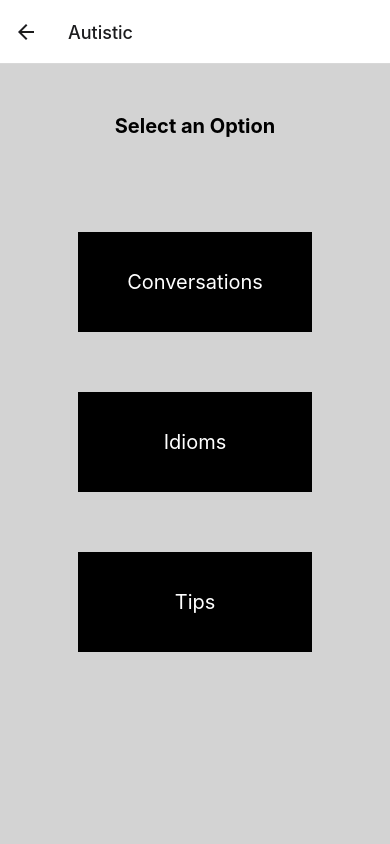
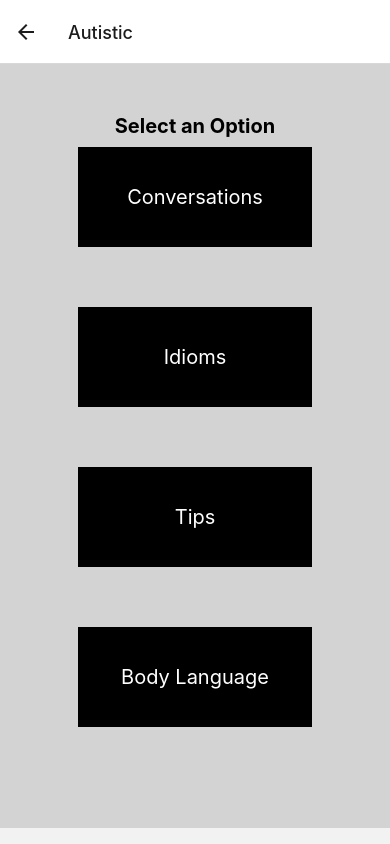
Before and after one commit to Bos8086/SocialSkillsProject, a React Native app: screen /AutisticHomePage in a window 390 px wide. Built offline with nearby package versions, Linux system fonts and the light colour scheme.

Commit message:
Version 5 aab Build

```diff
--- a/App.js
+++ b/App.js
@@ -21,6 +21,7 @@ import Settings from "./screens/Settings";
 import SupportServices from "./screens/SupportServices";
 import ConversationsPage from "./screens/ConversationsPage";
 import TipsPage from "./screens/TipsPage";
+import BodyLanguage from "./screens/BodyLanguage";
 import {MyProvider}  from "./utils/context"; // Import your context provider
 
 const Stack = createNativeStackNavigator();
@@ -110,6 +111,11 @@ export default function App() {
             component={InformalPage}
             options={{ title: " InFormal Conversations " }}
           />
+          <Stack.Screen
+            name="BodyLanguage"
+            component={BodyLanguage}
+            options={{ title: " Body Language " }}
+          />
 
           <Stack.Screen name="ProfilePage" component={ProfilePage} />
         </Stack.Navigator>
--- a/app.json
+++ b/app.json
@@ -24,7 +24,7 @@
         "backgroundColor": "#ffffff"
       },
       "package": "com.innoexcell.SocialSkillsProject",
-      "versionCode":"4"
+      "versionCode":"5"
 
     },
     "web": {
--- a/screens/AutisticHomePage.js
+++ b/screens/AutisticHomePage.js
@@ -1,8 +1,10 @@
-import { View, Text, Pressable, StyleSheet,Linking, Appearance } from "react-native";
+import { View, Text, Pressable, StyleSheet,Linking, Appearance,ScrollView } from "react-native";
 import React from "react";
 import darkMode from "../styles/darkMode";
 
 const AutisticHomePage = ({ navigation }) => {
+
+
 
   const colorScheme = Appearance.getColorScheme();
 
@@ -18,8 +20,13 @@ const AutisticHomePage = ({ navigation }) => {
     navigation.navigate("TipsPage");
   };
 
+  const onPressBodyLanguage = () => {
+    navigation.navigate("BodyLanguage");
+  }
+
   return (
-    <View  style={colorScheme == 'light'?styles.mainView:darkMode.mainView}>
+    <ScrollView>
+      <View  style={colorScheme == 'light'?styles.mainView:darkMode.mainView}>
       <View style={colorScheme == 'light'?styles.mainHeading:darkMode.mainHeading}>
         <Text style={colorScheme == 'light'?styles.headingText:darkMode.headingText}>
           Select an Option
@@ -38,8 +45,14 @@ const AutisticHomePage = ({ navigation }) => {
         <Pressable onPress={onPressTips} style={colorScheme == 'light'?styles.mainButton:darkMode.mainButton}>
           <Text style={colorScheme == 'light'?styles.buttonText:darkMode.buttonText}>Tips</Text>
         </Pressable>
+
+        <Pressable onPress={onPressBodyLanguage} style={colorScheme == 'light'?styles.mainButton:darkMode.mainButton}>
+          <Text style={colorScheme == 'light'?styles.buttonText:darkMode.buttonText}>Body Language</Text>
+        </Pressable>
       </View>
     </View>
+    </ScrollView>
+
   );
 };
 
--- /dev/null
+++ b/screens/BodyLanguage.js
@@ -0,0 +1,12 @@
+import { View, Text } from 'react-native'
+import React from 'react'
+
+const BodyLanguage = () => {
+  return (
+    <View>
+      <Text>BodyLanguage</Text>
+    </View>
+  )
+}
+
+export default BodyLanguage
```
